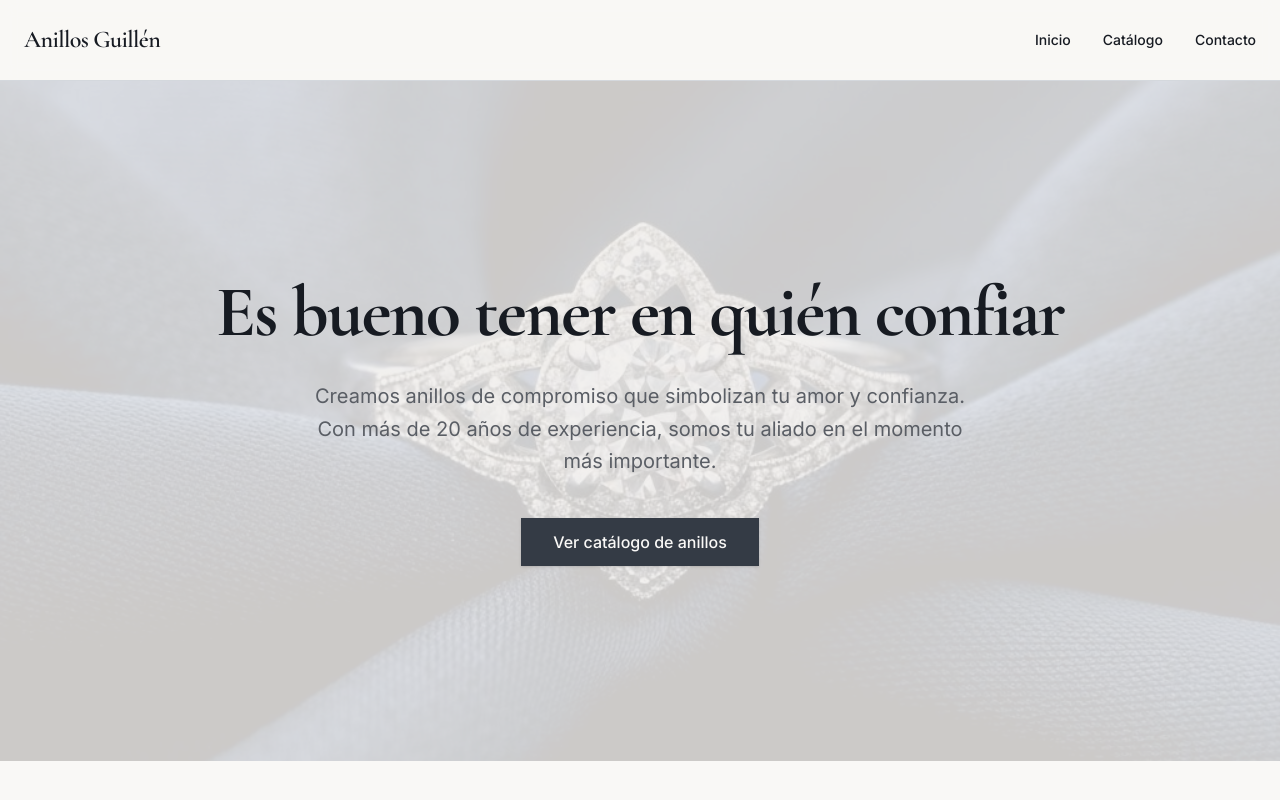
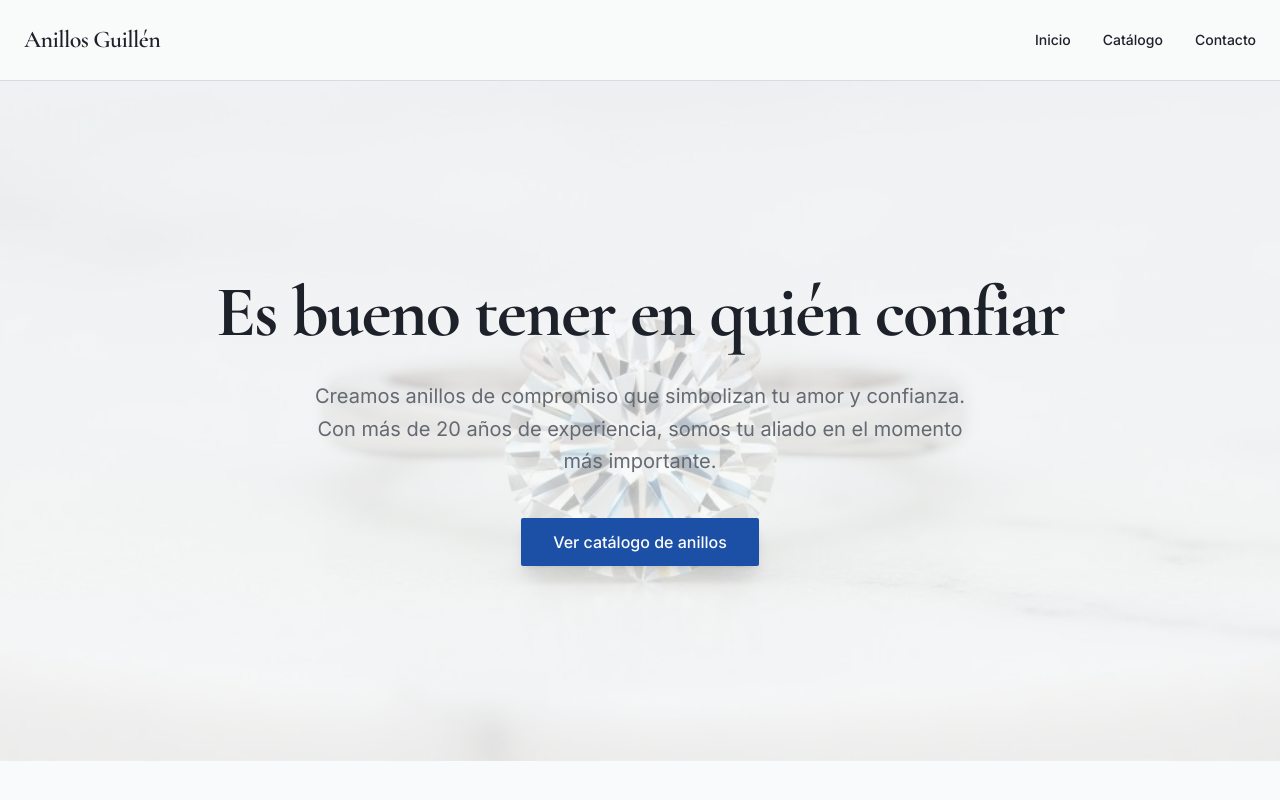
Before and after one commit to jrguill3n/v0-anillos-guillen-website, a Next.js app: page / in a window 1280 px wide. Shown: the top 800 px of the page. Built offline with nearby package versions, Linux system fonts and the light colour scheme.

Commit message:
feat: add royal blue accent and elegant hero image
Update color palette with royal blue and new hero image for luxury feel.

Co-authored-by: RG <101654057+jrguill3n@users.noreply.github.com>

```diff
--- a/app/globals.css
+++ b/app/globals.css
@@ -4,40 +4,40 @@
 @custom-variant dark (&:is(.dark *));
 
 :root {
-  /* Updated to sophisticated luxury jewelry palette: slate, ivory, champagne gold */
-  --background: oklch(0.98 0.003 80); /* Soft ivory background */
-  --foreground: oklch(0.22 0.015 260); /* Deep slate text */
+  /* Updated color palette with royal blue and refined greys for luxury feel */
+  --background: oklch(0.985 0.002 240); /* Cool grey-white background */
+  --foreground: oklch(0.25 0.018 260); /* Deep charcoal text */
   --card: oklch(1 0 0); /* Pure white cards */
-  --card-foreground: oklch(0.22 0.015 260);
+  --card-foreground: oklch(0.25 0.018 260);
   --popover: oklch(1 0 0);
-  --popover-foreground: oklch(0.22 0.015 260);
-  --primary: oklch(0.35 0.02 260); /* Rich slate for primary actions */
-  --primary-foreground: oklch(0.98 0.003 80); /* Ivory text on slate */
-  --secondary: oklch(0.95 0.005 80); /* Very light warm gray */
-  --secondary-foreground: oklch(0.22 0.015 260);
-  --muted: oklch(0.92 0.008 70);
-  --muted-foreground: oklch(0.48 0.012 260);
-  --accent: oklch(0.6 0.08 65); /* Champagne gold accent */
-  --accent-foreground: oklch(0.98 0.003 80);
+  --popover-foreground: oklch(0.25 0.018 260);
+  --primary: oklch(0.45 0.15 260); /* Rich royal blue for primary actions */
+  --primary-foreground: oklch(0.99 0 0); /* White text on blue */
+  --secondary: oklch(0.96 0.005 240); /* Cool light grey */
+  --secondary-foreground: oklch(0.25 0.018 260);
+  --muted: oklch(0.93 0.008 240);
+  --muted-foreground: oklch(0.52 0.015 260);
+  --accent: oklch(0.62 0.09 70); /* Warm champagne gold accent */
+  --accent-foreground: oklch(0.99 0 0);
   --destructive: oklch(0.577 0.245 27.325);
   --destructive-foreground: oklch(1 0 0);
-  --border: oklch(0.88 0.008 260); /* Subtle slate border */
-  --input: oklch(0.88 0.008 260);
-  --ring: oklch(0.6 0.08 65); /* Champagne gold focus ring */
-  --chart-1: oklch(0.6 0.08 65);
-  --chart-2: oklch(0.6 0.118 184.704);
-  --chart-3: oklch(0.398 0.07 227.392);
-  --chart-4: oklch(0.828 0.189 84.429);
-  --chart-5: oklch(0.769 0.188 70.08);
-  --radius: 0.125rem; /* Minimal rounded corners for elegance */
-  --sidebar: oklch(0.98 0.003 80);
-  --sidebar-foreground: oklch(0.22 0.015 260);
-  --sidebar-primary: oklch(0.35 0.02 260);
-  --sidebar-primary-foreground: oklch(0.98 0.003 80);
-  --sidebar-accent: oklch(0.95 0.005 80);
-  --sidebar-accent-foreground: oklch(0.22 0.015 260);
-  --sidebar-border: oklch(0.88 0.008 260);
-  --sidebar-ring: oklch(0.6 0.08 65);
+  --border: oklch(0.89 0.008 240); /* Subtle cool grey border */
+  --input: oklch(0.89 0.008 240);
+  --ring: oklch(0.45 0.15 260); /* Royal blue focus ring */
+  --chart-1: oklch(0.45 0.15 260);
+  --chart-2: oklch(0.62 0.09 70);
+  --chart-3: oklch(0.52 0.15 240);
+  --chart-4: oklch(0.72 0.12 280);
+  --chart-5: oklch(0.58 0.18 250);
+  --radius: 0.25rem; /* Slightly more rounded for modern elegance */
+  --sidebar: oklch(0.985 0.002 240);
+  --sidebar-foreground: oklch(0.25 0.018 260);
+  --sidebar-primary: oklch(0.45 0.15 260);
+  --sidebar-primary-foreground: oklch(0.99 0 0);
+  --sidebar-accent: oklch(0.96 0.005 240);
+  --sidebar-accent-foreground: oklch(0.25 0.018 260);
+  --sidebar-border: oklch(0.89 0.008 240);
+  --sidebar-ring: oklch(0.45 0.15 260);
 }
 
 .dark {
--- a/app/page.tsx
+++ b/app/page.tsx
@@ -96,16 +96,16 @@ export default function HomePage() {
       <Navigation />
       <main>
         {/* Hero Section */}
-        <section className="relative flex min-h-[85vh] items-center justify-center overflow-hidden bg-secondary">
+        <section className="relative flex min-h-[85vh] items-center justify-center overflow-hidden bg-gradient-to-b from-secondary/50 to-background">
           <div className="absolute inset-0 z-0">
             <Image
-              src="/elegant-diamond-engagement-ring-on-silk-fabric.jpg"
-              alt="Anillo de compromiso elegante"
+              src="/elegant-luxury-diamond-engagement-ring-on-white-ma.jpg"
+              alt="Anillo de compromiso elegante en mármol blanco"
               fill
               priority
               sizes="100vw"
-              className="object-cover opacity-15"
-              quality={85}
+              className="object-cover opacity-30"
+              quality={90}
             />
           </div>
 
@@ -117,7 +117,7 @@ export default function HomePage() {
               Creamos anillos de compromiso que simbolizan tu amor y confianza. Con más de 20 años de experiencia, somos
               tu aliado en el momento más importante.
             </p>
-            <Button asChild size="lg">
+            <Button asChild size="lg" className="shadow-lg">
               <Link href="/catalogo">Ver catálogo de anillos</Link>
             </Button>
           </div>
```
Also changed, not shown: public/elegant-luxury-diamond-engagement-ring-on-white-ma.jpg (added).
